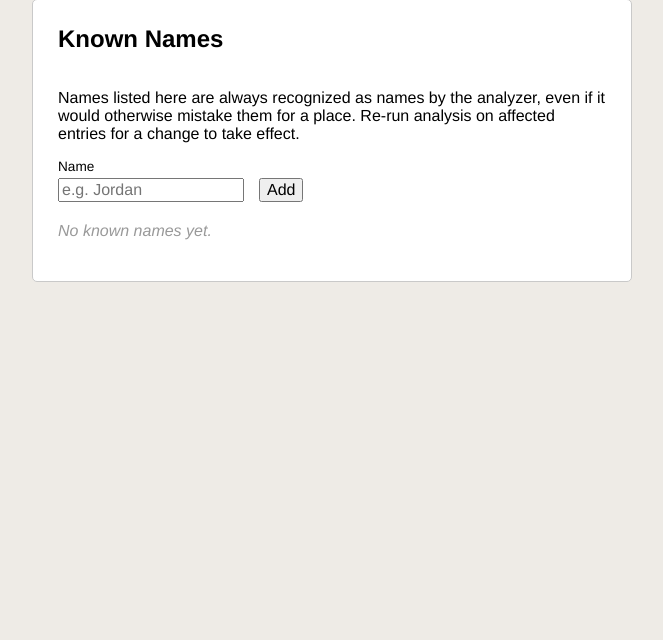
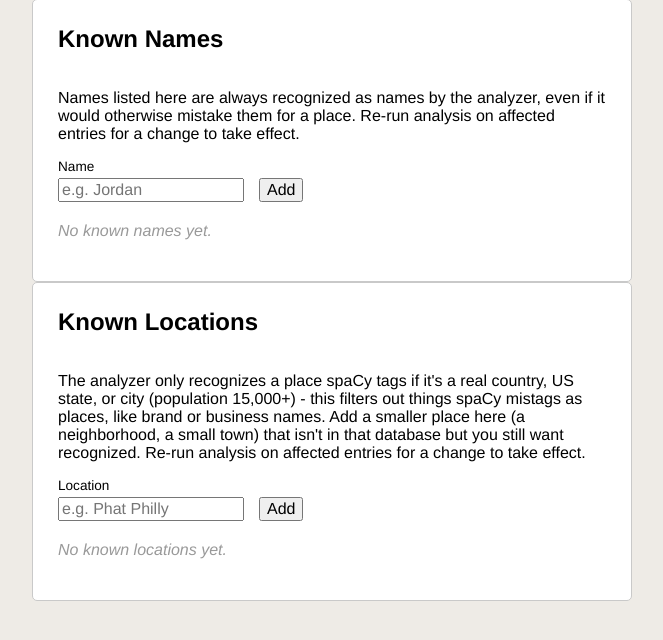
Before and after one commit to HaloZero/journal_formatter, a Flask app: page /config in a window 1280 px wide. Shown: the part 126-766 px from the top of the page, without its empty margins (308-971 px from the left). Run offline with Flask 3, Linux system fonts and the light colour scheme; data that the repository does not hold is empty; some libraries are stand-ins or nearby versions.

Commit message:
Validate extracted locations against a real gazetteer
spaCy's NER tags anything shaped like a proper noun as a place (GPE/LOC),
which mistags brand and business names as locations (e.g. "Alamofire",
"Phat Philly"). Cross-check every place spaCy finds against geonamescache
(countries, US states, and cities with population 15,000+) and drop it if
it isn't a real place.

Also add a "Known Locations" list on /config, mirroring the existing
Known Names list, so smaller places the gazetteer doesn't cover (a
neighborhood, a small town) can still be manually recognized.

Existing entries keep whatever locations they were analyzed with; re-run
/analyze to apply the new filter retroactively.

Co-Authored-By: Claude Sonnet 5 <noreply@anthropic.com>

```diff
--- a/app/analyzer.py
+++ b/app/analyzer.py
@@ -4,6 +4,7 @@ import string
 import threading
 
 from app import app, db
+from app.geography import is_real_location
 
 _nlp = spacy.load(app.config['SPACY_MODEL'])
 
@@ -17,11 +18,16 @@ class JournalEntryAnalyzer(threading.Thread):
 		self.percent_complete = 0
 		self.total_entries_to_analyze = len(self.entries)
 		self.known_names = self._load_known_names()
+		self.known_locations = self._load_known_locations()
 		super().__init__()
 
 	def _load_known_names(self):
 		from app.models import KnownName
 		return {known_name.name.lower() for known_name in KnownName.query.all()}
+
+	def _load_known_locations(self):
+		from app.models import KnownLocation
+		return {known_location.location.lower() for known_location in KnownLocation.query.all()}
 
 	def run(self):
 		for entry in self.entries:
@@ -64,16 +70,30 @@ class JournalEntryAnalyzer(threading.Thread):
 				names.append(ent.text)
 			elif ent.label_ in PERSON_LABELS:
 				names.append(ent.text)
-			elif ent.label_ in LOCATION_LABELS:
+			elif ent.label_ in LOCATION_LABELS and self._is_recognized_location(ent.text):
 				locations.append(ent.text)
 		names.extend(self._unrecognized_known_names(entry_text, matched_spans))
+		locations.extend(self._unrecognized_known_locations(entry_text, matched_spans))
 		return names, locations
+
+	def _is_recognized_location(self, text):
+		"""A location only counts if it's a real place (country/US state/city), or
+		one you've manually added as a Known Location - filters out spaCy mistagging
+		things like brand names ("Alamofire") or business names ("Phat Philly") as places."""
+		return text.lower() in self.known_locations or is_real_location(text)
 
 	def _unrecognized_known_names(self, entry_text, matched_spans):
 		"""Known names spaCy didn't tag as any entity at all still count as names."""
+		return self._unrecognized_known(entry_text, matched_spans, self.known_names)
+
+	def _unrecognized_known_locations(self, entry_text, matched_spans):
+		"""Known locations spaCy didn't tag as any entity at all still count as locations."""
+		return self._unrecognized_known(entry_text, matched_spans, self.known_locations)
+
+	def _unrecognized_known(self, entry_text, matched_spans, known_values):
 		found = []
-		for known_name in self.known_names:
-			pattern = r'\b' + re.escape(known_name) + r'\b'
+		for known_value in known_values:
+			pattern = r'\b' + re.escape(known_value) + r'\b'
 			for match in re.finditer(pattern, entry_text, re.IGNORECASE):
 				if not any(match.start() < end and match.end() > start for start, end in matched_spans):
 					found.append(match.group(0))
--- a/app/routes.py
+++ b/app/routes.py
@@ -487,7 +487,8 @@ def config():
 		return redirect(url_for('config'))
 
 	known_names = models.KnownName.query.order_by(models.KnownName.name).all()
-	return render_template('config.html', known_names=known_names)
+	known_locations = models.KnownLocation.query.order_by(models.KnownLocation.location).all()
+	return render_template('config.html', known_names=known_names, known_locations=known_locations)
 
 @app.route('/config/delete/<int:known_name_id>', methods=['POST'])
 def config_delete(known_name_id):
@@ -497,3 +498,22 @@ def config_delete(known_name_id):
 		db.session.commit()
 		logger_config.info("Removed known name '%s'", known_name.name)
 	return redirect(url_for('config'))
+
+@app.route('/config/locations', methods=['POST'])
+def config_add_location():
+	location = request.form.get('location', '').strip()
+	already_known = models.KnownLocation.query.filter(func.lower(models.KnownLocation.location) == location.lower()).first()
+	if location and not already_known:
+		db.session.add(models.KnownLocation(location=location))
+		db.session.commit()
+		logger_config.info("Added known location '%s'", location)
+	return redirect(url_for('config'))
+
+@app.route('/config/locations/delete/<int:known_location_id>', methods=['POST'])
+def config_delete_location(known_location_id):
+	known_location = models.KnownLocation.query.get(known_location_id)
+	if known_location is not None:
+		db.session.delete(known_location)
+		db.session.commit()
+		logger_config.info("Removed known location '%s'", known_location.location)
+	return redirect(url_for('config'))
--- a/app/templates/config.html
+++ b/app/templates/config.html
@@ -51,6 +51,48 @@
 		<p class="tag-empty">No known names yet.</p>
 		{% endif %}
 	</div>
+
+	<div class="empty-state">
+		<h2>Known Locations</h2>
+		<p>The analyzer only recognizes a place spaCy tags if it's a real country, US state, or city (population 15,000+) - this filters out things spaCy mistags as places, like brand or business names. Add a smaller place here (a neighborhood, a small town) that isn't in that database but you still want recognized. Re-run analysis on affected entries for a change to take effect.</p>
+
+		<form class="search-form" method="post" action="{{ url_for('config_add_location') }}">
+			<div class="search-fields">
+				<div class="search-field">
+					<label for="location">Location</label>
+					<input type="text" id="location" name="location" placeholder="e.g. Phat Philly" required>
+				</div>
+				<button type="submit">Add</button>
+			</div>
+		</form>
+
+		{% if known_locations %}
+		<div class="table-container">
+			<table>
+				<thead>
+					<tr>
+						<th>Location</th>
+						<th class="text-center">Actions</th>
+					</tr>
+				</thead>
+				<tbody>
+					{% for known_location in known_locations %}
+					<tr>
+						<td>{{ known_location.location }}</td>
+						<td class="text-center">
+							<form method="post" action="{{ url_for('config_delete_location', known_location_id=known_location.id) }}">
+								<button type="submit">Remove</button>
+							</form>
+						</td>
+					</tr>
+					{% endfor %}
+				</tbody>
+			</table>
+		</div>
+		{% else %}
+		<p class="tag-empty">No known locations yet.</p>
+		{% endif %}
+	</div>
 </div>
 </body>
 </html>
--- a/requirements.txt
+++ b/requirements.txt
@@ -16,6 +16,7 @@ Flask==3.1.3
 Flask-Migrate==4.1.0
 Flask-SQLAlchemy==3.1.1
 freezegun==1.5.5
+geonamescache==3.0.2
 h11==0.16.0
 httpcore==1.0.9
 httpx==0.28.1
```
Also changed, not shown: app/geography.py (added, +24 -0 lines), app/models.py (+7 -0 lines), migrations/versions/4f043fafa0ec_create_known_location_table.py (added, +33 -0 lines), tests/test_geography.py (added, +21 -0 lines), CHANGELOG.md.
